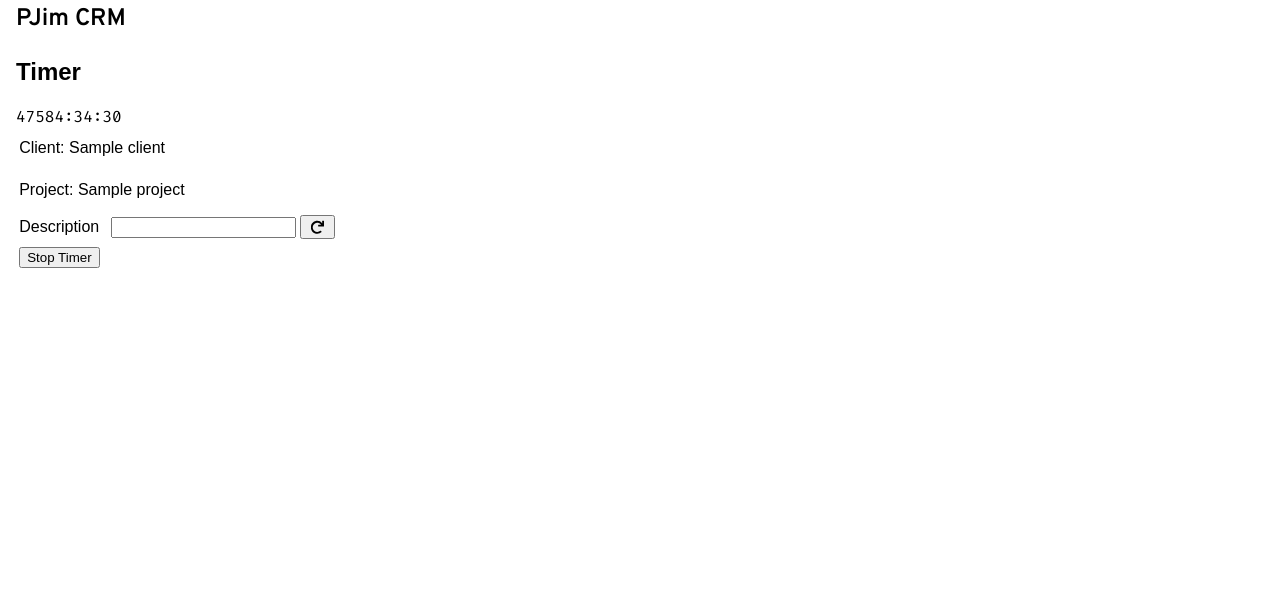
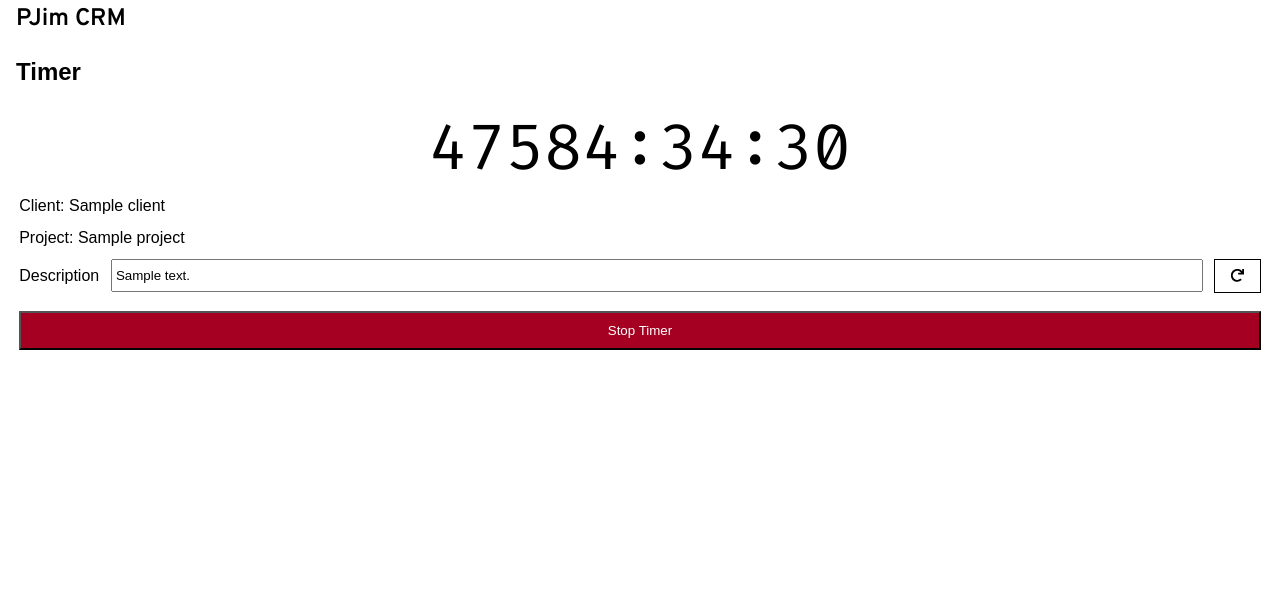
Before and after one commit to portablejim/pjimcrm, a Django app: page /crm/timer/ in a window 1280 px wide. Shown: the top 590 px of the page. Run offline with Django 5.2, Linux system fonts and the light colour scheme; a user stored in the database is signed in; tables that the repository leaves empty hold one stand-in row (values such as "Sample post"); some web fonts are replaced.

Commit message:
Format timer stop

```diff
--- a/pjimcrm/static/pjimcrm/style.css
+++ b/pjimcrm/static/pjimcrm/style.css
@@ -295,6 +295,13 @@ nav .icon {
   background-color: rgba(0, 0, 0, 0.05);
 }
 
+.buttonIconButton {
+  background: none;
+  border: 1px solid black;
+  padding: 0.5em 1em;
+  margin-left: 0.5em;
+}
+
 .buttonIcon {
   display: block;
   height: 1em;
@@ -362,9 +369,14 @@ nav .icon {
   flex-grow: 1;
 }
 
+.timerRow .timerRunningDescription {
+  padding: 0.5em 0.2em;
+  flex-grow: 1;
+}
+
 .timerRow .timerClient,
 .timerRow .timerProject {
-  padding: 0.5em 0;
+  padding: 0.2em 0;
 }
 
 .timerRunningBannerRow {
@@ -435,6 +447,21 @@ nav .icon {
   color: white;
 }
 
+.timerDisplay {
+  text-align: center;
+  font-size: 1.2em;
+}
+
+.timerStopButton {
+  align-self: center;
+  margin: auto;
+  margin-top: 0.75em;
+  width: 100%;
+  padding: 0.75em 0.2em;
+  background-color: #A50021;
+  color: white;
+}
+
 @media screen and (min-width: 400px)
 {
   .rowSplit2 {
@@ -447,7 +474,18 @@ nav .icon {
     padding: 0;
   }
 
+  .timerDisplay {
+    font-size: 3em;
+  }
+
   .timerAddButton {
     width: 95%;
   }
 }
+
+@media screen and (min-width: 500px)
+{
+  .timerDisplay {
+    font-size: 4em;
+  }
+}
--- a/pjimcrm/templates/pjimcrm/timer.html
+++ b/pjimcrm/templates/pjimcrm/timer.html
@@ -20,7 +20,7 @@
 {% block content %}
 <div class="atkinson-hyperlegible-next-regular">
     <h2>Timer</h2>
-    <div class="timerMain" data-running="{{ timer_status.running|yesno:"true,false" }}" data-timer="{{ timer_status }}">
+    <div class="timerMain" data-running="{{ timer_status_object.running|yesno:"true,false" }}" data-timer="{{ timer_status }}">
         <div class="running">
             <form class="timerRunningForm" method="post" action="{% url 'timer_stop' %}">
                 <div class="timerDisplayContainer fira-code-regular">
@@ -35,14 +35,14 @@
                     {% endspaceless %}
                 </div>
                 <div class="timerRow">
-                    <p class="timerClient">Client: <span class="timerClientName">{{ timer_status.timer.client_name }}</span></p>
+                    <p class="timerClient">Client: <span class="timerClientName">{{ timer_status_object.timer.client_name }}</span></p>
                 </div>
                 <div class="timerRow">
-                    <p class="timerProject">Project: <span class="timerProjectName">{{ timer_status.timer.project_name }}</span></p>
+                    <p class="timerProject">Project: <span class="timerProjectName">{{ timer_status_object.timer.project_name }}</span></p>
                 </div>
                 <div class="timerRow">
                     <label for="timerDescription">Description</label>
-                    <input id="timerRunningDescription" name="description" type="text" value="{{ timer_status.timer.description }}" />
+                    <input id="timerRunningDescription" name="description" class="timerInput" type="text" value="{{ timer_status_object.timer.description }}" />
                     <button class="buttonIconButton">
                         <svg class="icon buttonIcon" role="img" aria-label="Update" title="Update" xmlns="http://www.w3.org/2000/svg" viewBox="0 0 512 512"><!--!Font Awesome Free 6.7.2 by @fontawesome - https://fontawesome.com License - https://fontawesome.com/license/free Copyright 2025 Fonticons, Inc.--><path d="M500.3 0h-47.4a12 12 0 0 0 -12 12.6l4 82.8A247.4 247.4 0 0 0 256 8C119.3 8 7.9 119.5 8 256.2 8.1 393.1 119.1 504 256 504a247.1 247.1 0 0 0 166.2-63.9 12 12 0 0 0 .5-17.4l-34-34a12 12 0 0 0 -16.4-.6A176 176 0 1 1 402.1 157.8l-101.5-4.9a12 12 0 0 0 -12.6 12v47.4a12 12 0 0 0 12 12h200.3a12 12 0 0 0 12-12V12a12 12 0 0 0 -12-12z"/></svg>
                     </button>
--- a/pjimcrm/views.py
+++ b/pjimcrm/views.py
@@ -93,10 +93,11 @@ def invoice_build(request, client_id):
 
 @login_required()
 def timer_index(request):
-    timer_status = json.dumps(get_running_timers())
+    timer_status_object = get_running_timers()
+    timer_status = json.dumps(timer_status_object)
     projects = Project.objects.filter(is_active=True)
     lastest_project = TimesheetEntry.objects.filter(project__is_active=True).order_by("-modified_date","project__name").first().project
-    return render(request, "pjimcrm/timer.html", {"timer_status": timer_status, "project_list": projects, "latest_project_id": lastest_project.id})
+    return render(request, "pjimcrm/timer.html", {"timer_status": timer_status, "timer_status_object": timer_status_object, "project_list": projects, "latest_project_id": lastest_project.id})
 
 
 @login_required()
```
